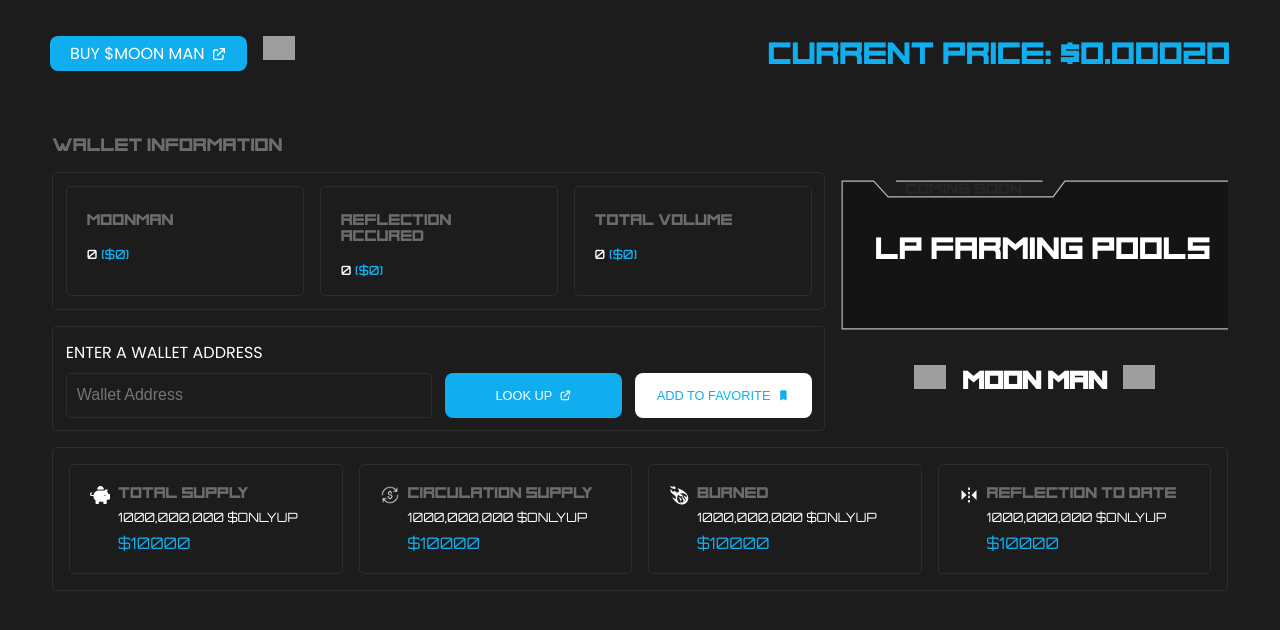
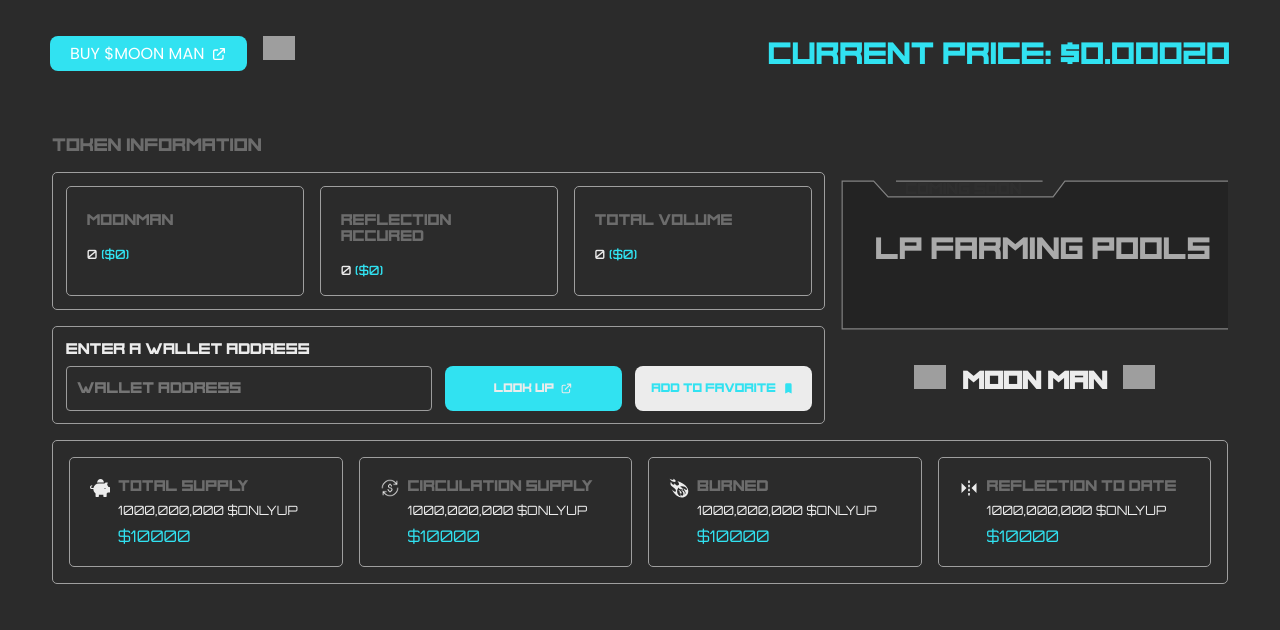
Before and after one commit to Demandtech/gobdashboard, a React (Vite) app: page / in a window 1280 px wide. Shown: the top 630 px of the page. Built offline with nearby package versions, Linux system fonts and the light colour scheme; grey boxes are pictures that could not be loaded; a web font is replaced by a local one.

Commit message:
fix: colors

```diff
--- a/src/App.jsx
+++ b/src/App.jsx
@@ -24,7 +24,7 @@ const Wrapper = styled.div`
   max-width: 1440px;
   padding: 0px 50px;
   margin: 0 auto;
-  -webkit-font-smoothing: antialiased;
+
 
   .header {
     display: flex;
--- a/src/components/Header.jsx
+++ b/src/components/Header.jsx
@@ -32,7 +32,7 @@ const Wrapper = styled.div`
     display: flex;
     padding: 20px 0;
     a {
-      background: #11aeef;
+      background: #31e2f1;
       color: white;
       display: flex;
       align-items: center;
@@ -45,7 +45,7 @@ const Wrapper = styled.div`
     }
   }
   .current-price {
-    color: #11aeef;
+    color: #31e2f1;
     font-size: 2rem;
     text-transform: uppercase;
     font-family: phage;
--- a/src/components/Information.jsx
+++ b/src/components/Information.jsx
@@ -86,7 +86,7 @@ const Information = () => {
     <Wrapper>
       <div className='info-container'>
         <div className='information'>
-          <h3 className='title'>Wallet Information</h3>
+          <h3 className='title'>Token Information</h3>
           <div className='wallet-info-wrapper'>
             {tokenInfo.map((info, index) => {
               return <TokenInformation info={info} key={index} />
@@ -123,10 +123,10 @@ const Information = () => {
 }
 
 const Wrapper = styled.section`
-  /* border: 0.4px solid #2d2d2d; */
   border-radius: 5px;
   margin-top: 20px;
-  color: #ffffff;
+  /* color: #ffffff; */
+  color: #ececec;
   padding: 1.5rem 2px 1.5rem 2px;
   /* background: url(${bgsvg}); */
   background-repeat: no-repeat;
@@ -149,6 +149,7 @@ const Wrapper = styled.section`
         align-items: center;
         transform: translateY(35px);
         gap: 1rem;
+        color: #ececec;
 
         .logo-wrapper {
           width: 32px;
@@ -179,7 +180,7 @@ const Wrapper = styled.section`
         display: flex;
         justify-content: space-between;
         gap: 1rem;
-        border: 0.4px solid #2d2d2d;
+        border: 0.5px solid #9f9f9f;
         padding: 0.8rem;
         border-radius: 5px;
       }
@@ -193,6 +194,7 @@ const Wrapper = styled.section`
         max-width: 400px;
         padding-left: 1rem;
         margin-top: 1rem;
+        opacity: 0.6;
 
         h3 {
           font-family: phage;
@@ -215,7 +217,8 @@ const Wrapper = styled.section`
     }
   }
   .supply-info {
-    border: 0.4px solid #2d2d2d;
+    /* border: 0.4px solid #2d2d2d; */
+    border: 0.5px solid #9f9f9f;
     border-radius: 5px;
     display: flex;
     justify-content: space-between;
@@ -227,24 +230,16 @@ const Wrapper = styled.section`
     .info-container {
       grid-template-columns: 1fr;
       .information {
+        .logo-design {
+          transform: translateY(10px);
+        }
+
         .title {
           padding-top: 0.5rem;
         }
+
         .wallet-info-wrapper {
           flex-direction: column;
-        }
-      }
-    }
-    .supply-info {
-      flex-direction: column;
-    }
-  }
-
-  @media (max-width: 600px) {
-    .info-container {
-      .information {
-        .logo-design {
-          transform: translateY(10px);
         }
       }
       .right-side {
@@ -255,6 +250,9 @@ const Wrapper = styled.section`
         }
       }
     }
+    .supply-info {
+      flex-direction: column;
+    }
   }
 `
 
--- a/src/components/Supply.jsx
+++ b/src/components/Supply.jsx
@@ -21,7 +21,8 @@ const Supply = ({ info }) => {
 
 const Wrapper = styled.article`
   padding: 20px;
-  border: 0.4px solid #2d2d2d;
+  /* border: 0.4px solid #2d2d2d; */
+  border: 0.5px solid #9f9f9f;
   border-radius: 5px;
   flex: 1;
   display: flex;
@@ -45,9 +46,10 @@ const Wrapper = styled.article`
       font-family: 'Orbitron', sans-serif;
       font-size: 0.8rem;
       padding-bottom: 0.5rem;
+      color: #ececec;
     }
     .usd {
-      color: #11aeef;
+      color: #31e2f1;
       font-family: 'Orbitron', sans-serif;
     }
   }
--- a/src/components/TokenData.jsx
+++ b/src/components/TokenData.jsx
@@ -29,9 +29,18 @@ const TokenData = () => {
 }
 
 const Wrapper = styled.div`
-  border: 0.4px solid #2d2d2d;
+  border: 0.5px solid #9c9c9c;
+
   padding: 0.8rem;
   border-radius: 5px;
+
+  label {
+    display: block;
+    font-family: phage;
+    font-weight: 500;
+    color: #ececec;
+  }
+
   form {
     display: flex;
     align-items: flex-end;
@@ -46,19 +55,17 @@ const Wrapper = styled.div`
         box-sizing: border-box;
         height: 45px;
         background: transparent;
-        border: 0.4px solid #2d2d2d;
+        border: 0.5px solid #9c9c9c;
         border-radius: 4px;
         padding-left: 10px;
-        color: #fff;
+        color: #ececec;
         font-size: 1rem;
         transition: all ease-in-out 0.3s;
+        font-family: phage;
 
         &:focus {
-          outline: 2px solid #11aeef;
+          outline: 2px solid #31e2f1;
         }
-      }
-      label {
-        display: block;
       }
     }
     .btns {
@@ -79,15 +86,16 @@ const Wrapper = styled.div`
         border-radius: 8px;
         font-size: 0.8rem;
         text-transform: uppercase;
+        font-family: phage;
       }
 
       .btn-primary {
-        background: #11aeef;
-        color: #ffffff;
+        background: #31e2f1;
+        color: #ececec;
       }
       .btn-secondary {
-        background: #ffffff;
-        color: #11aeef;
+        background: #ececec;
+        color: #31e2f1;
       }
     }
   }
--- a/src/components/TokenInformation.jsx
+++ b/src/components/TokenInformation.jsx
@@ -14,7 +14,8 @@ const TokenInformation = ({ info }) => {
 }
 
 const Wrapper = styled.section`
-  border: 0.4px solid #2d2d2d;
+  /* border: 0.4px solid #2d2d2d; */
+  border: 0.5px solid #9f9f9f;
   border-radius: 5px;
   padding: 20px;
   flex: 1;
@@ -33,9 +34,10 @@ const Wrapper = styled.section`
     font-weight: 500;
     line-height: 0.8;
     font-family: 'Orbitron', sans-serif;
+    color: #ececec;
   }
   .usd {
-    color: #11aeef;
+    color: #31e2f1;
   }
   color: white;
 `
--- a/src/components/WalletInformation.jsx
+++ b/src/components/WalletInformation.jsx
@@ -22,7 +22,7 @@ const WalletInformation = ({ info }) => {
 
 const Wrapper = styled.section`
   padding: 20px;
-  border: 0.4px solid #2d2d2d;
+  border: 0.5px solid #9f9f9f;
   border-radius: 5px;
   flex: 1;
   h3 {
--- a/src/globalStyles.js
+++ b/src/globalStyles.js
@@ -10,6 +10,7 @@ const GlobalStyle = createGlobalStyle`
  }
  html{
    scroll-behavior: smooth;
+   -webkit-font-smoothing: antialiased;
  }
  *, *::after, *::before{
    padding: 0;
@@ -17,7 +18,8 @@ const GlobalStyle = createGlobalStyle`
    box-sizing: border-box;
  }
   body {
-  background: #1c1c1c;
+  /* background: #1c1c1c; */
+  background:#2b2b2b;
   padding: 0;
   margin: 0;
   box-sizing: border-box;
```
